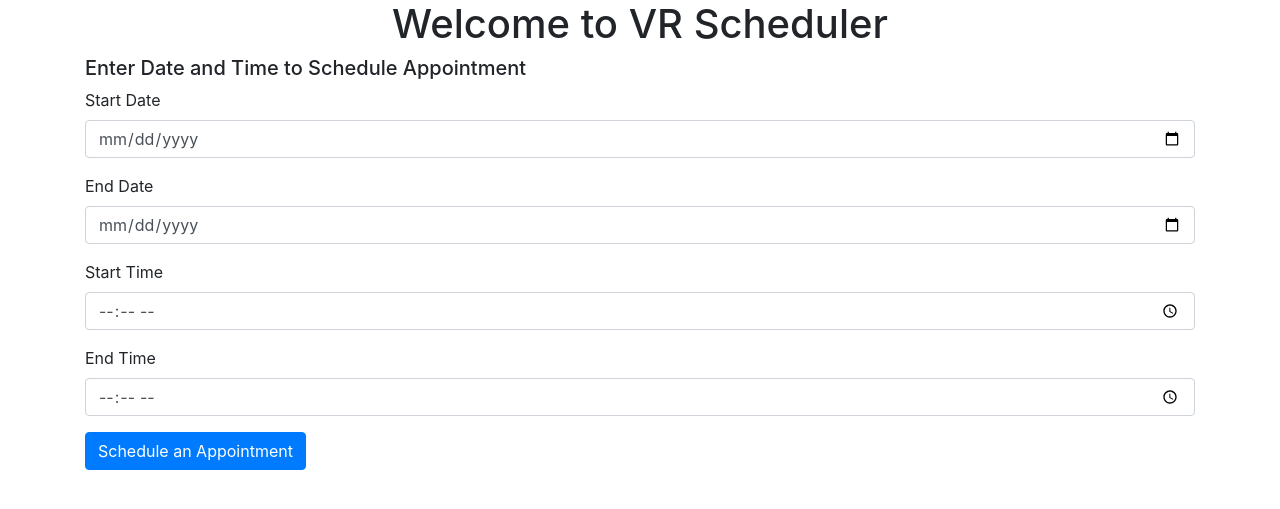
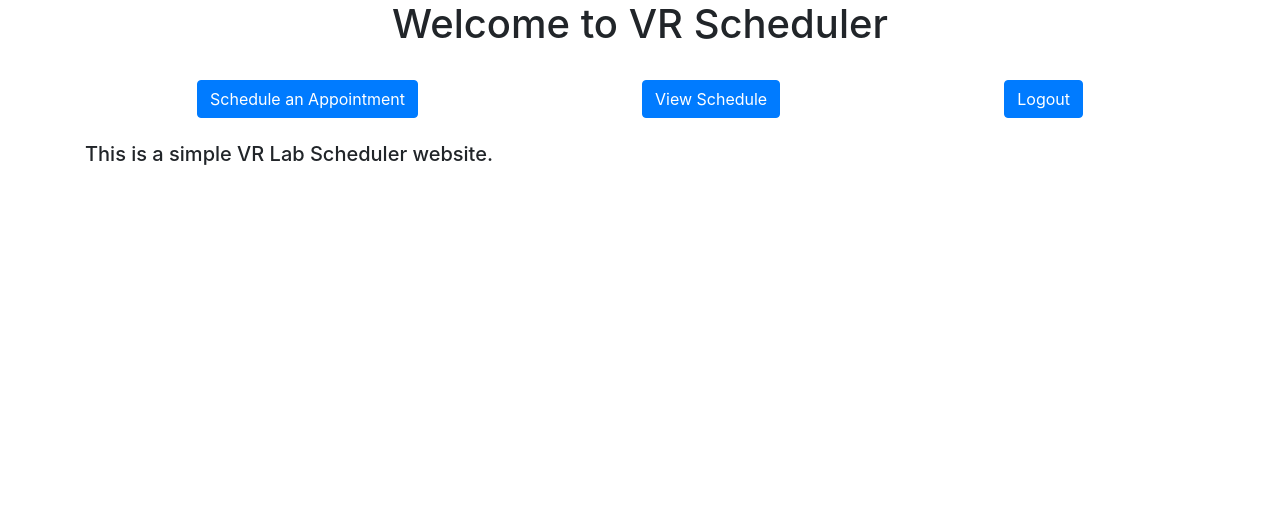
Before and after one commit to HasanAli07/project, a Flask app: page / in a window 1280 px wide. Shown: the part 56-565 px from the top of the page. Run offline with Flask 2, Linux system fonts and the light colour scheme; a user stored in the database is signed in; some libraries are stand-ins or nearby versions.

Commit message:
new files added

```diff
--- a/VR_Lab Scheduler/Website/models.py
+++ b/VR_Lab Scheduler/Website/models.py
@@ -16,3 +16,8 @@ class User(db.Model, UserMixin):
     password = db.Column(db.String(150))
     first_name = db.Column(db.String(150))
     notes = db.relationship('Note')
+
+class Datetime(db.Model):
+    id = db.Column(db.Integer, primary_key=True)
+    startdatetime = db.Column(db.DateTime)
+    enddatetime = db.Column(db.DateTime)
--- /dev/null
+++ b/VR_Lab Scheduler/Website/templates/confirmation.html
@@ -0,0 +1,3 @@
+{% extends "base.html" %}
+{% block title %}Confirmation{% endblock %}
+{% block content %}
--- a/VR_Lab Scheduler/Website/templates/home.html
+++ b/VR_Lab Scheduler/Website/templates/home.html
@@ -1,44 +1,23 @@
 {% extends "base.html" %}
 {% block title %}Home{% endblock %}
 {% block content %}
+
 <h1 align="center">Welcome to VR Scheduler</h1>
-<h5>Enter Date and Time to Schedule Appointment</h5>
-<form method="POST">
-    <div class="form-group">
-      <label for="date">Start Date</label>
-      <input
-        type="date"
-        class="form-control"
-        id="date"
-        name="date"
-      />
-    </div>
-    <div class="form-group">
-        <label for="date">End Date</label>
-        <input
-          type="date"
-          class="form-control"
-          id="date"
-          name="date"
-        />
-      </div>
-      <div class="form-group">
-        <label for="time">Start Time</label>
-        <input
-          type="time"
-          class="form-control"
-          id="time"
-          name="time"
-        />
-      </div>
-      <div class="form-group">
-        <label for="time">End Time</label>
-        <input
-          type="time"
-          class="form-control"
-          id="time"
-          name="time"
-        />
-      </div>
-      <button type="submit" class="btn btn-primary">Schedule an Appointment</button>
+<br/>
+
+<ul class="nav nav-fill">
+  <li class="nav-item">
+    <a class="btn btn-primary" href="{{url_for('views.schedule')}}">Schedule an Appointment</a>
+  </li>
+  <li class="nav-item">
+    <a class="btn btn-primary" href="{{url_for('views.schedule_list')}}">View Schedule</a>
+  </li>
+  <li class="nav-item">
+    <a class="btn btn-primary" href="{{url_for('auth.logout')}}">Logout</a>
+  </li>
+</ul>
+
+<br/>
+<h5>This is a simple VR Lab Scheduler website.</h5>
+
 {% endblock %}
--- a/VR_Lab Scheduler/Website/templates/login.html
+++ b/VR_Lab Scheduler/Website/templates/login.html
@@ -1,4 +1,6 @@
-{% extends "base.html" %} {% block title %}Login{% endblock %} {% block content
+{% extends "base.html" %}
+{% block title %}Login{% endblock %}
+{% block content
     %}
     <form method="POST">
       <h3 align="center">Login</h3>
--- a/VR_Lab Scheduler/Website/templates/sign_up.html
+++ b/VR_Lab Scheduler/Website/templates/sign_up.html
@@ -1,4 +1,4 @@
-{% extends "base.html" %} {% block title %}Sign Up{% endblock %} {% block
+{% extends "base.html" %}{% block title %}Sign Up{% endblock %} {% block
     content %}
     <form method="POST">
       <h3 align="center">Sign Up</h3>
--- a/VR_Lab Scheduler/Website/views.py
+++ b/VR_Lab Scheduler/Website/views.py
@@ -5,7 +5,6 @@ from . import db
 import json
 
 views = Blueprint('views', __name__)
-
 
 @views.route('/', methods=['GET', 'POST'])
 @login_required
@@ -23,6 +22,14 @@ def home():
 
     return render_template("home.html", user=current_user)
 
+@views.route('/schedule')
+def schedule():
+    return render_template("schedule.html", user=current_user)
+
+@views.route('/schedule-list')
+def schedule_list():
+    return render_template("schedule_list.html", user=current_user)
+
 
 @views.route('/delete-note', methods=['POST'])
 def delete_note():
```
Also changed, not shown: VR_Lab Scheduler/Website/templates/schedule.html (added, +34 -0 lines), VR_Lab Scheduler/Website/templates/schedule_list.html (added, +36 -0 lines), VR_Lab Scheduler/Website/templates/update.html (added, +22 -0 lines), VR_Lab Scheduler/Website/database.db.
